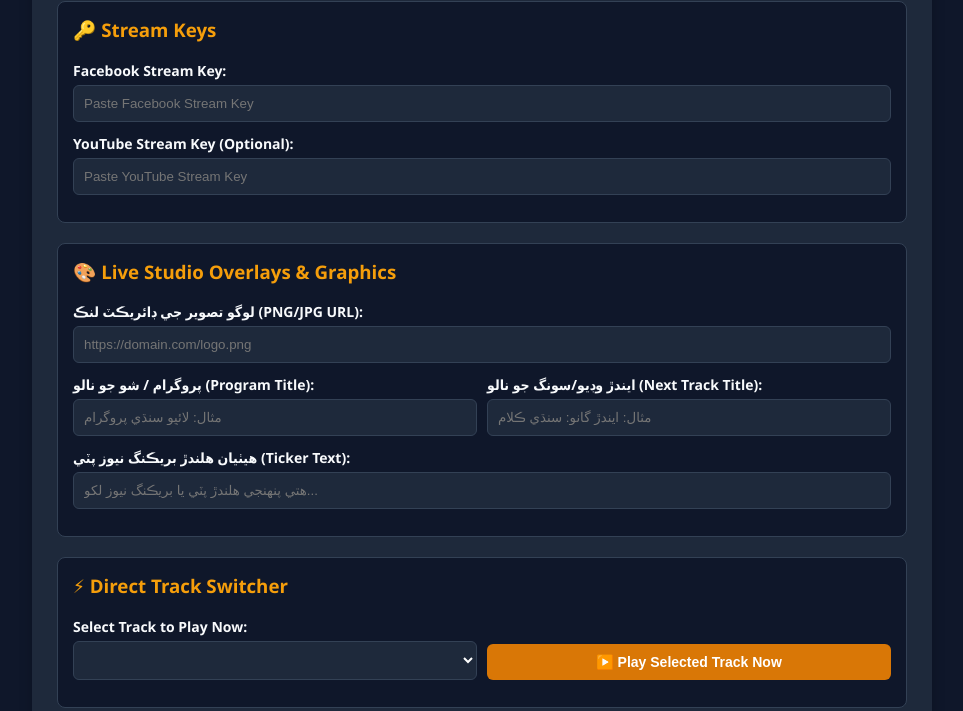
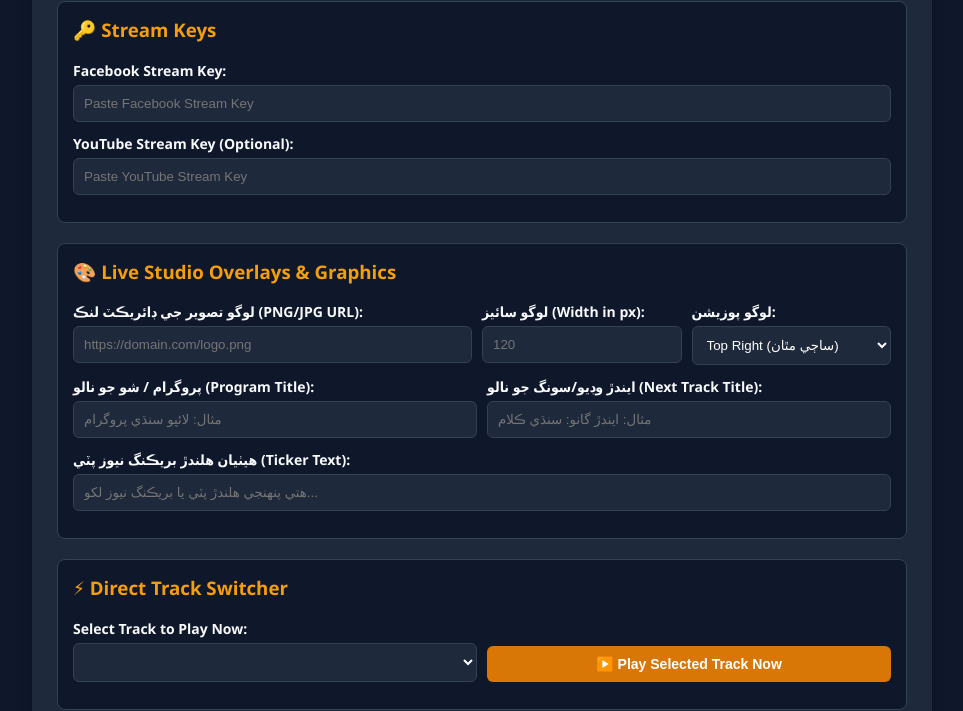
Before and after one commit to aliakbarshar/live, a website: page index.html in a window 1280 px wide. Shown: the part 117-828 px from the top of the page, without its empty margins (158-1121 px from the left). Drawn offline with nearby package versions, Linux system fonts and the light colour scheme; no server answers.

Commit message:
Update index.html

```diff
--- a/index.html
+++ b/index.html
@@ -15,6 +15,7 @@
         label { display: block; margin-bottom: 5px; font-weight: bold; font-size: 14px; }
         input[type="text"], select { width: 100%; padding: 10px; border-radius: 6px; border: 1px solid #334155; background: #1e293b; color: #fff; box-sizing: border-box; }
         .grid-2 { display: grid; grid-template-columns: 1fr 1fr; gap: 10px; }
+        .grid-3 { display: grid; grid-template-columns: 2fr 1fr 1fr; gap: 10px; }
         .btn { width: 100%; padding: 12px; margin-top: 10px; border: none; border-radius: 6px; font-weight: bold; cursor: pointer; font-size: 16px; transition: 0.2s; }
         .btn-sync { background: #2563eb; color: white; }
         .btn-start { background: #16a34a; color: white; }
@@ -48,9 +49,24 @@
     <!-- Studio Overlays & Graphic Controls -->
     <div class="section">
         <h3>🎨 Live Studio Overlays & Graphics</h3>
-        <div class="form-group">
-            <label>لوگو تصوير جي ڊائريڪٽ لنڪ (PNG/JPG URL):</label>
-            <input type="text" id="logoUrl" placeholder="https://domain.com/logo.png">
+        <div class="grid-3">
+            <div class="form-group">
+                <label>لوگو تصوير جي ڊائريڪٽ لنڪ (PNG/JPG URL):</label>
+                <input type="text" id="logoUrl" placeholder="https://domain.com/logo.png">
+            </div>
+            <div class="form-group">
+                <label>لوگو سائيز (Width in px):</label>
+                <input type="text" id="logoSize" placeholder="120">
+            </div>
+            <div class="form-group">
+                <label>لوگو پوزيشن:</label>
+                <select id="logoPosition">
+                    <option value="top-right">Top Right (ساڄي مٿان)</option>
+                    <option value="top-left">Top Left (کاٻي مٿان)</option>
+                    <option value="bottom-right">Bottom Right (ساڄي هيٺ)</option>
+                    <option value="bottom-left">Bottom Left (کاٻي هيٺ)</option>
+                </select>
+            </div>
         </div>
         <div class="grid-2">
             <div class="form-group">
@@ -110,6 +126,8 @@
 
             // Studio Overlays
             document.getElementById('logoUrl').value = data.logo_url || '';
+            document.getElementById('logoSize').value = data.logo_size || '120';
+            document.getElementById('logoPosition').value = data.logo_position || 'top-right';
             document.getElementById('programName').value = data.program_name || '';
             document.getElementById('nextTrack').value = data.next_track || '';
             document.getElementById('tickerText').value = data.ticker_text || '';
@@ -150,6 +168,8 @@
         const fbKey = document.getElementById('fbKey').value.trim();
         const ytKey = document.getElementById('ytKey').value.trim();
         const logoUrl = document.getElementById('logoUrl').value.trim();
+        const logoSize = document.getElementById('logoSize').value.trim() || '120';
+        const logoPosition = document.getElementById('logoPosition').value;
         const programName = document.getElementById('programName').value.trim();
         const nextTrack = document.getElementById('nextTrack').value.trim();
         const tickerText = document.getElementById('tickerText').value.trim();
@@ -161,6 +181,8 @@
             fb_key: fbKey,
             yt_key: ytKey,
             logo_url: logoUrl,
+            logo_size: logoSize,
+            logo_position: logoPosition,
             program_name: programName,
             next_track: nextTrack,
             ticker_text: tickerText,
```
